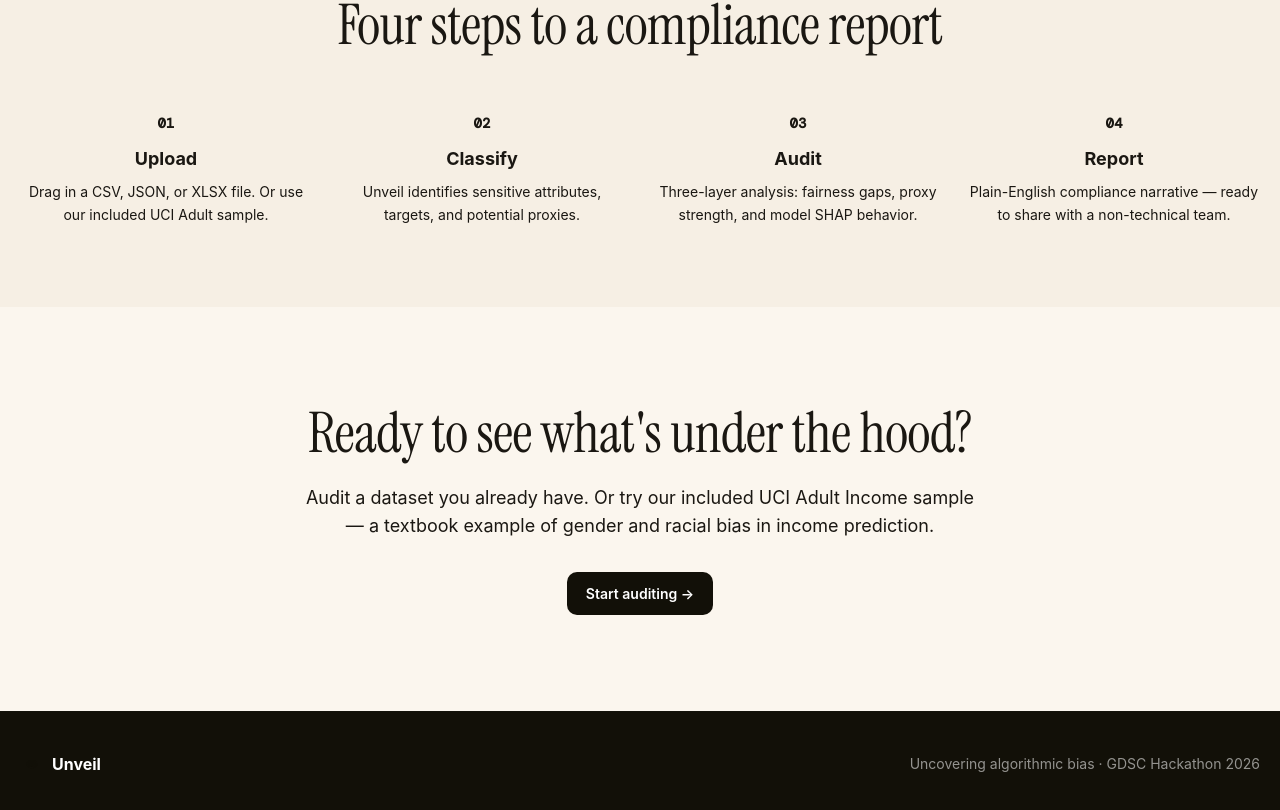
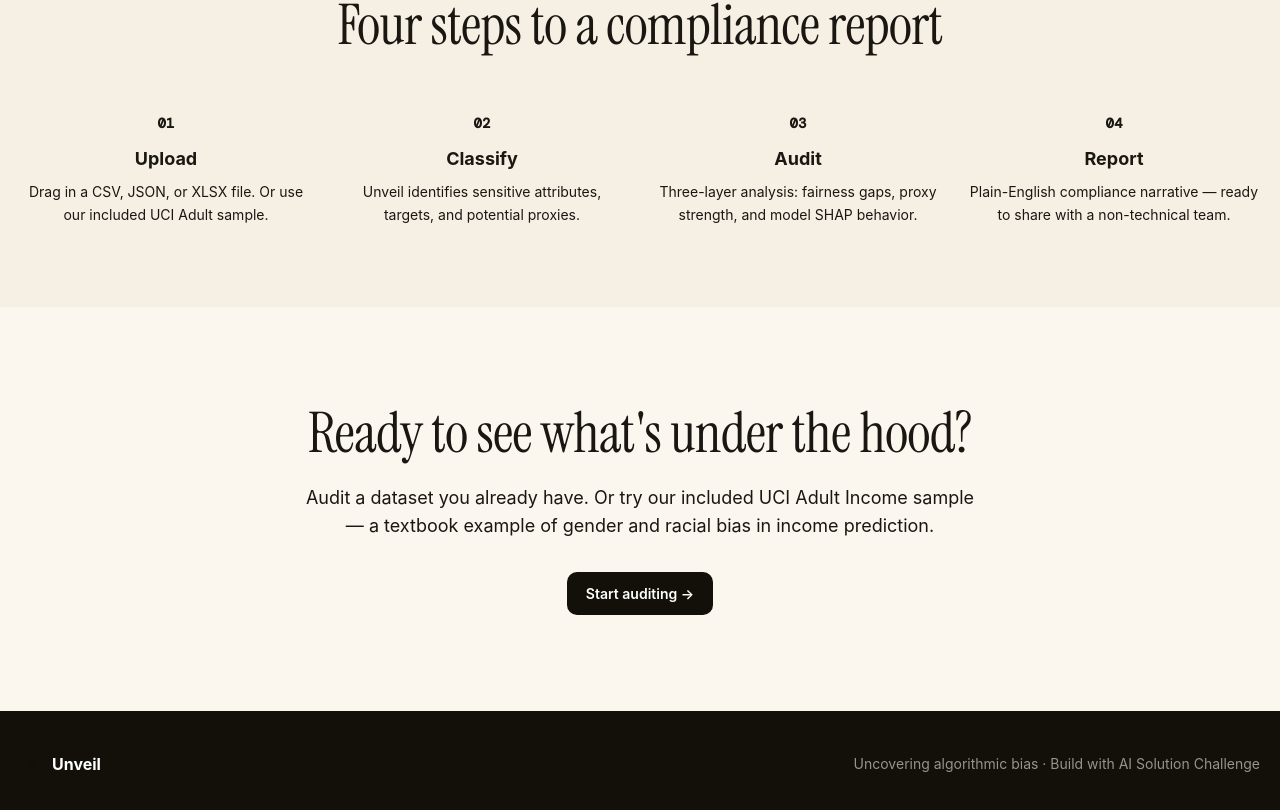
Before and after one commit to Jay-Jay-Tee/unveil, a React (Vite) app: page / in a window 1280 px wide. Shown: the part 1649-2459 px from the top of the page. Built offline with nearby package versions, Linux system fonts and the light colour scheme; no server answers.

Commit message:
changed a little text

```diff
--- a/src/pages/Landing.jsx
+++ b/src/pages/Landing.jsx
@@ -228,7 +228,7 @@ export default function Landing() {
             <span className="font-bold">Unveil</span>
           </div>
           <p className="text-sm" style={{ color: 'rgba(255,255,255,0.55)' }}>
-            Uncovering algorithmic bias · GDSC Hackathon 2026
+            Uncovering algorithmic bias · Build with AI Solution Challenge
           </p>
         </div>
       </footer>
```
